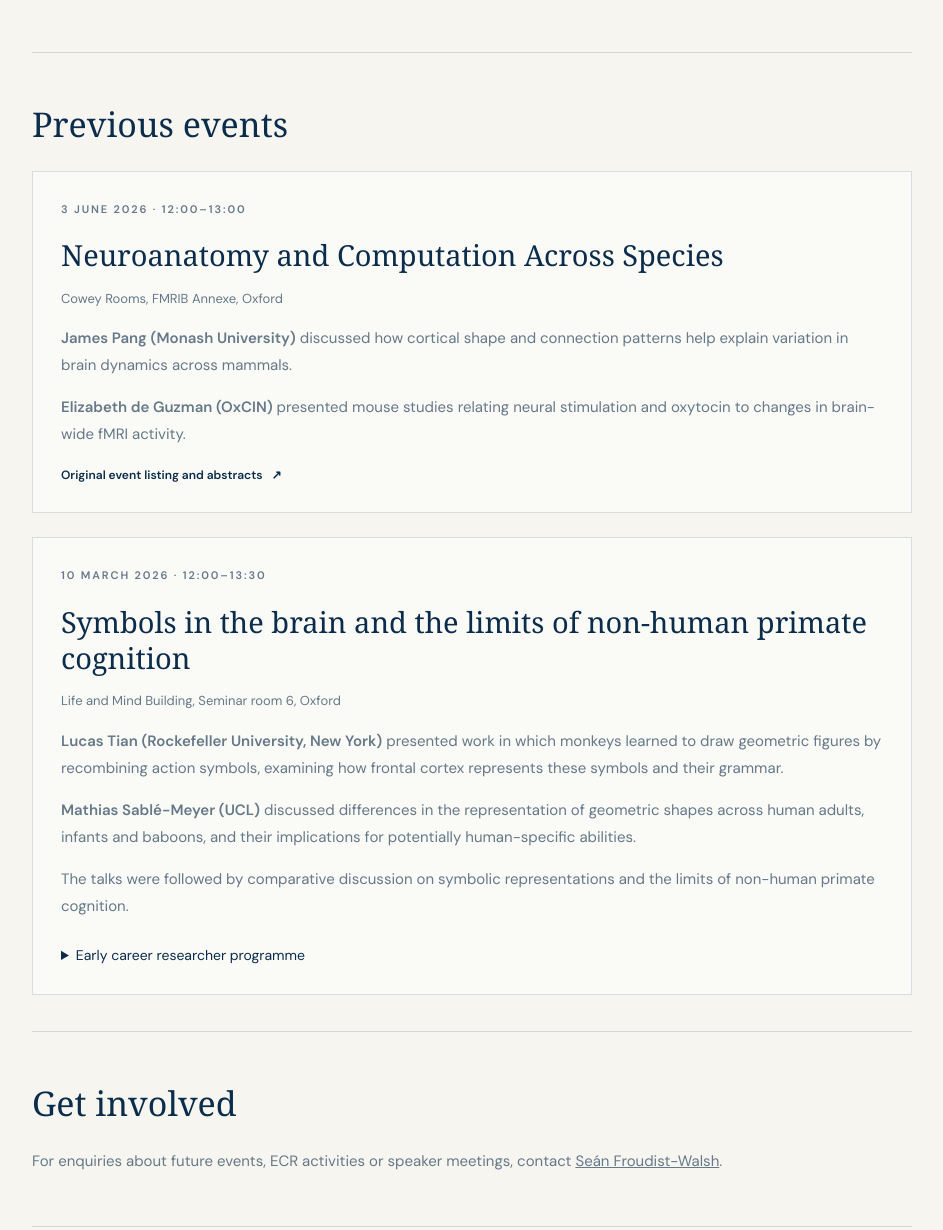
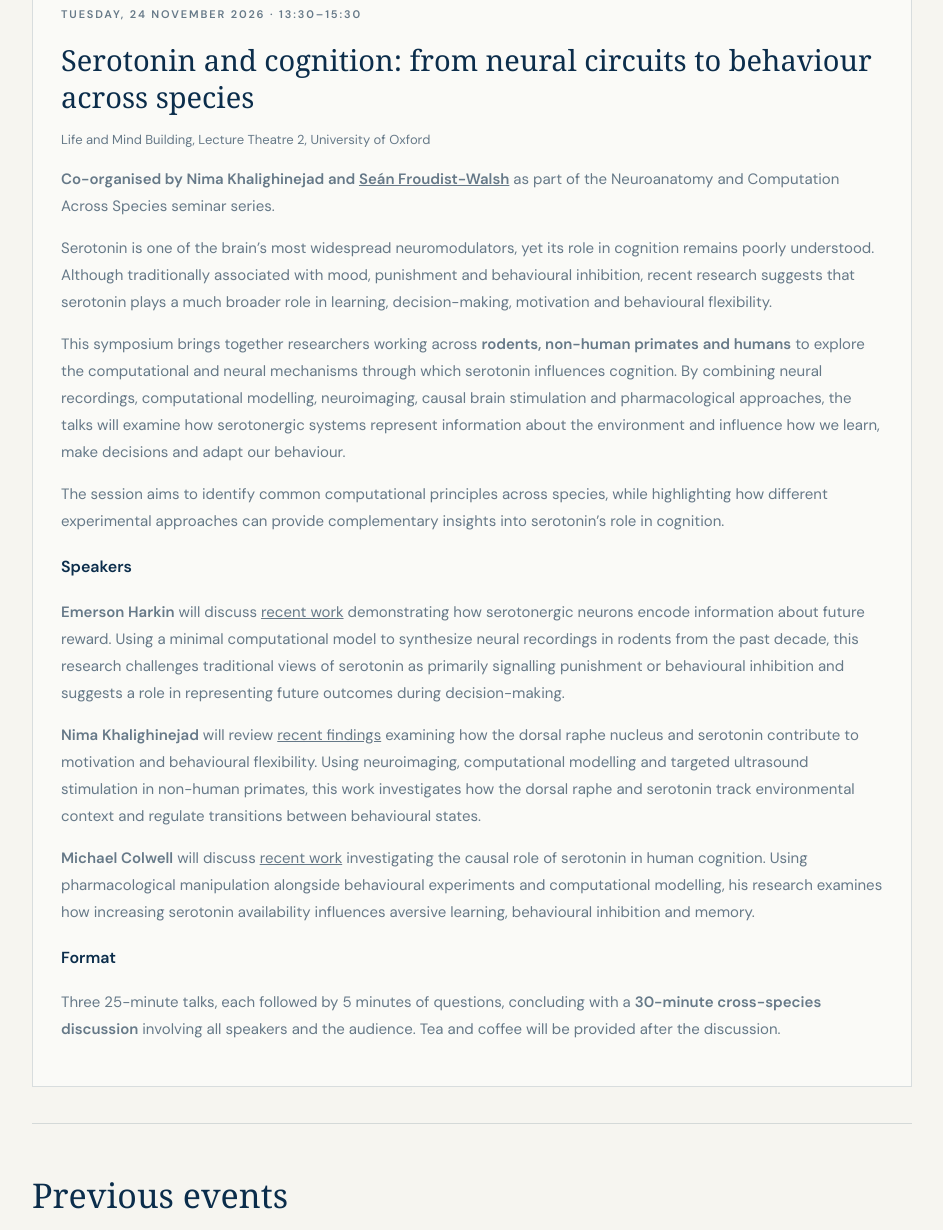
Before and after one commit to CANNgroup/cann-website, a plain HTML site: page site/nacas.html in a window 1280 px wide. Shown: the part 1238-2468 px from the top of the page, without its empty margins (32-975 px from the left). Drawn offline with Linux system fonts and the light colour scheme; a web font is replaced by a local one.

Commit message:
Add November NACAS serotonin and cognition symposium

```diff
--- a/site/nacas.html
+++ b/site/nacas.html
@@ -21,7 +21,16 @@
 <main class="page-main seminar-page">
 <section class="page-hero"><div class="page-hero-inner"><nav class="breadcrumb" aria-label="Breadcrumb"><a href="seminars.html">Seminar series</a> / Neuroanatomy and Computation Across Species (NACAS)</nav><p class="page-kicker">University of Oxford</p><h1>Neuroanatomy and Computation Across Species (NACAS)</h1><p class="lede">Comparative discussions on cognition, with an emphasis on neuroanatomy and computation.</p></div></section>
 <div class="page-content"><section class="series-section"><h2>Organisers</h2><p>Seán Froudist-Walsh and Nima Khalighinejad</p></section><section class="series-section"><h2>About the series</h2><p>Once per term, NACAS welcomes one or more researchers working on related topics across species to enable comparative discussions on cognition, with an emphasis on neuroanatomy and computation.</p><p>The series brings together researchers across Oxford Neuroscience interested in approaches that connect scales, species, cognition and computation. Alongside the main seminars, early career researchers can take part in journal clubs and lunch-with-speaker events.</p></section>
-<section class="series-section"><h2>Upcoming events</h2><p>Details of the next NACAS event will be announced here.</p></section>
+<section class="series-section"><h2>Upcoming events</h2>
+<article class="seminar-event" id="serotonin-cognition"><p class="page-kicker"><time datetime="2026-11-24">Tuesday, 24 November 2026</time> · 13:30–15:30</p><h3>Serotonin and cognition: from neural circuits to behaviour across species</h3><p class="event-venue">Life and Mind Building, Lecture Theatre 2, University of Oxford</p><p><strong>Co-organised by Nima Khalighinejad and <a href="people/sean-froudist-walsh.html">Seán Froudist-Walsh</a></strong> as part of the Neuroanatomy and Computation Across Species seminar series.</p>
+<p>Serotonin is one of the brain’s most widespread neuromodulators, yet its role in cognition remains poorly understood. Although traditionally associated with mood, punishment and behavioural inhibition, recent research suggests that serotonin plays a much broader role in learning, decision-making, motivation and behavioural flexibility.</p>
+<p>This symposium brings together researchers working across <strong>rodents, non-human primates and humans</strong> to explore the computational and neural mechanisms through which serotonin influences cognition. By combining neural recordings, computational modelling, neuroimaging, causal brain stimulation and pharmacological approaches, the talks will examine how serotonergic systems represent information about the environment and influence how we learn, make decisions and adapt our behaviour.</p>
+<p>The session aims to identify common computational principles across species, while highlighting how different experimental approaches can provide complementary insights into serotonin’s role in cognition.</p>
+<h4>Speakers</h4>
+<p><strong>Emerson Harkin</strong> will discuss <a href="https://www.nature.com/articles/s41586-025-08731-7">recent work</a> demonstrating how serotonergic neurons encode information about future reward. Using a minimal computational model to synthesize neural recordings in rodents from the past decade, this research challenges traditional views of serotonin as primarily signalling punishment or behavioural inhibition and suggests a role in representing future outcomes during decision-making.</p>
+<p><strong>Nima Khalighinejad</strong> will review <a href="https://www.cell.com/neuron/fulltext/S0896-6273(26)00723-3">recent findings</a> examining how the dorsal raphe nucleus and serotonin contribute to motivation and behavioural flexibility. Using neuroimaging, computational modelling and targeted ultrasound stimulation in non-human primates, this work investigates how the dorsal raphe and serotonin track environmental context and regulate transitions between behavioural states.</p>
+<p><strong>Michael Colwell</strong> will discuss <a href="https://www.nature.com/articles/s41467-024-50394-x">recent work</a> investigating the causal role of serotonin in human cognition. Using pharmacological manipulation alongside behavioural experiments and computational modelling, his research examines how increasing serotonin availability influences aversive learning, behavioural inhibition and memory.</p>
+<h4>Format</h4><p>Three 25-minute talks, each followed by 5 minutes of questions, concluding with a <strong>30-minute cross-species discussion</strong> involving all speakers and the audience. Tea and coffee will be provided after the discussion.</p></article></section>
 <section class="series-section"><h2>Previous events</h2>
 <article class="seminar-event"><p class="page-kicker"><time datetime="2026-06-03">3 June 2026</time> · 12:00–13:00</p><h3>Neuroanatomy and Computation Across Species</h3><p class="event-venue">Cowey Rooms, FMRIB Annexe, Oxford</p><p><strong>James Pang (Monash University)</strong> discussed how cortical shape and connection patterns help explain variation in brain dynamics across mammals.</p><p><strong>Elizabeth de Guzman (OxCIN)</strong> presented mouse studies relating neural stimulation and oxytocin to changes in brain-wide fMRI activity.</p><a class="text-link" href="https://www.oxcin.ox.ac.uk/events/neuroanatomy-and-computation-across-species-series">Original event listing and abstracts <span aria-hidden="true">↗</span></a></article>
 <article class="seminar-event"><p class="page-kicker"><time datetime="2026-03-10">10 March 2026</time> · 12:00–13:30</p><h3>Symbols in the brain and the limits of non-human primate cognition</h3><p class="event-venue">Life and Mind Building, Seminar room 6, Oxford</p><p><strong>Lucas Tian (Rockefeller University, New York)</strong> presented work in which monkeys learned to draw geometric figures by recombining action symbols, examining how frontal cortex represents these symbols and their grammar.</p><p><strong>Mathias Sablé-Meyer (UCL)</strong> discussed differences in the representation of geometric shapes across human adults, infants and baboons, and their implications for potentially human-specific abilities.</p><p>The talks were followed by comparative discussion on symbolic representations and the limits of non-human primate cognition.</p><details><summary>Early career researcher programme</summary><p>The launch programme included an ECR-only journal club on Tian and colleagues’ work at 09:00 and a speaker lunch or coffee meeting at 11:00. These activities are listed as part of the past event archive.</p></details></article></section>
```
